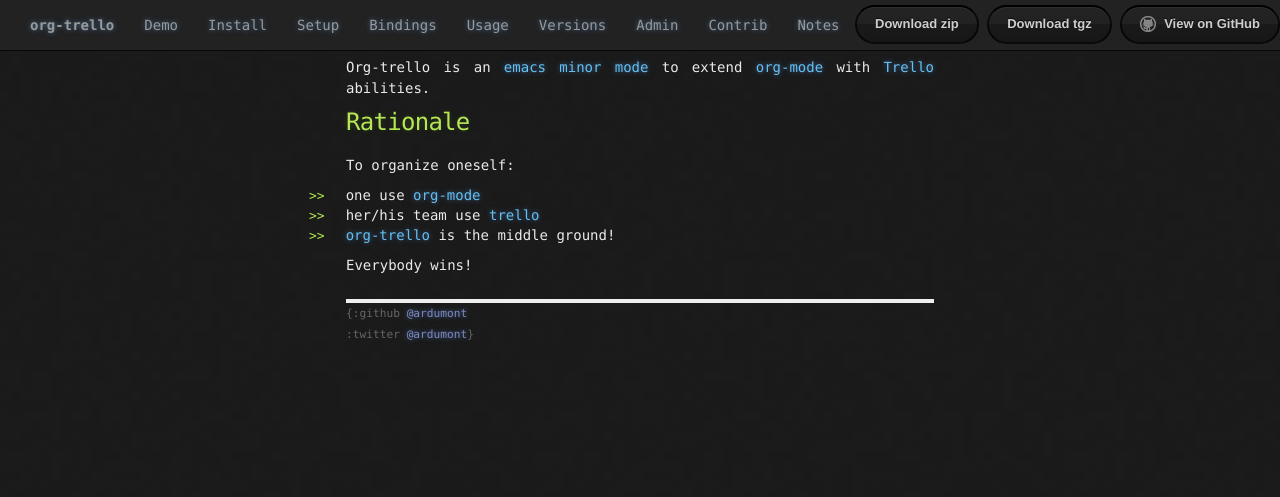
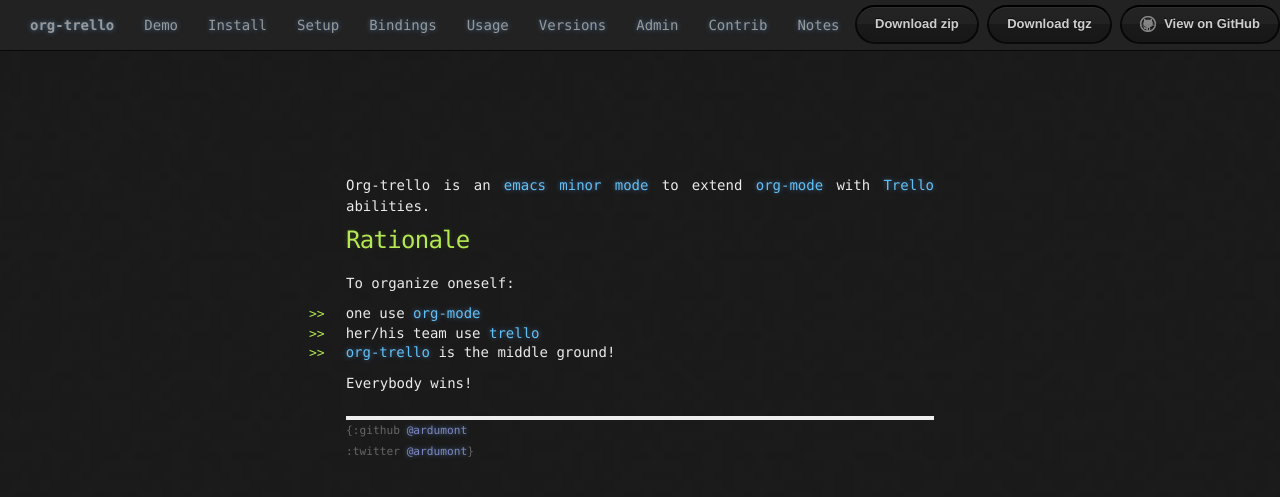
Before and after one commit to org-trello/org-trello.github.io, a Jekyll site: the page built from index.md, in a window 1280 px wide. Shown: the top 497 px of the page. Built offline with Jekyll 4.4.1, drawn with Linux system fonts in a browser that asks for light colours; Markdown is read by kramdown in place of the engine named in the settings.

Commit message:
Add padding top for the landing page.

```diff
--- a/index.md
+++ b/index.md
@@ -2,6 +2,8 @@
 layout: default
 title: org-trello
 ---
+
+<div style="padding-top:20%" />
 
 Org-trello is an [emacs](https://www.gnu.org/software/emacs/) [minor mode](https://www.gnu.org/software/emacs/manual/html_node/emacs/Minor-Modes.html) to extend [org-mode](http://orgmode.org/) with [Trello](http://trello.com/) abilities.
 
```
